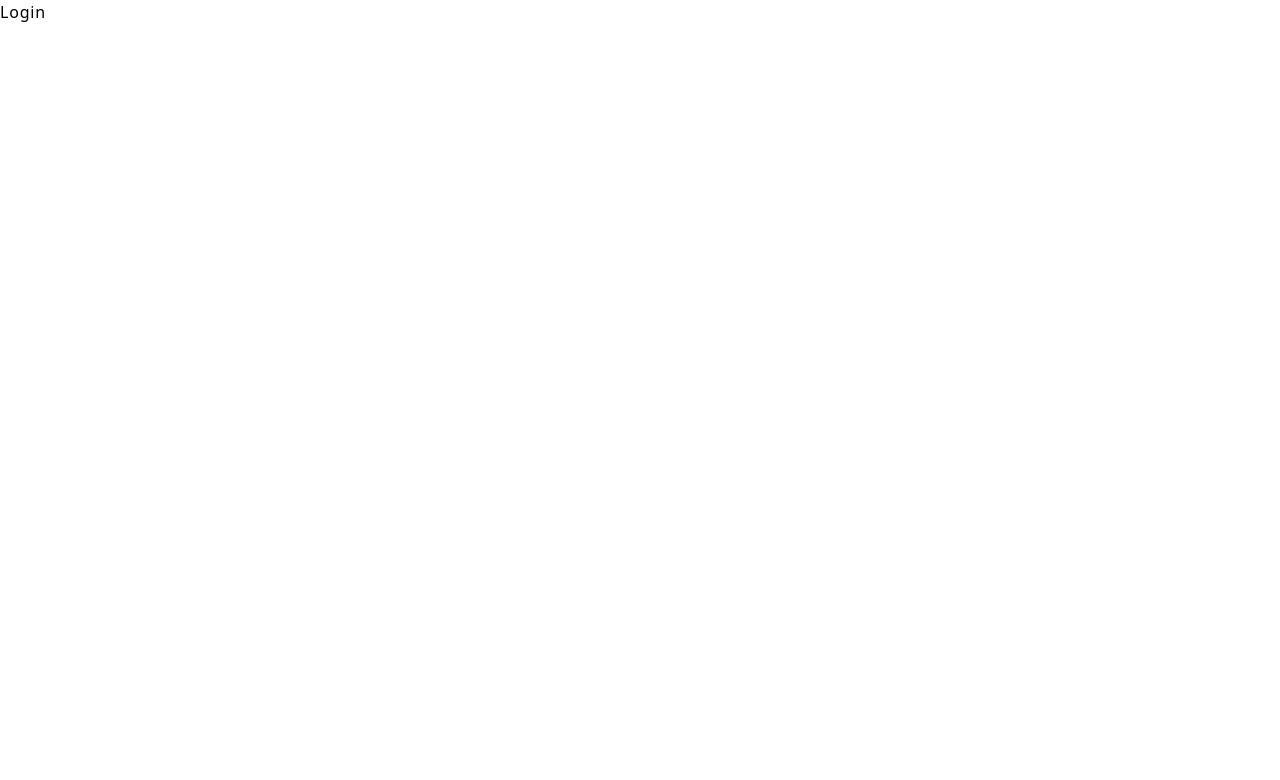
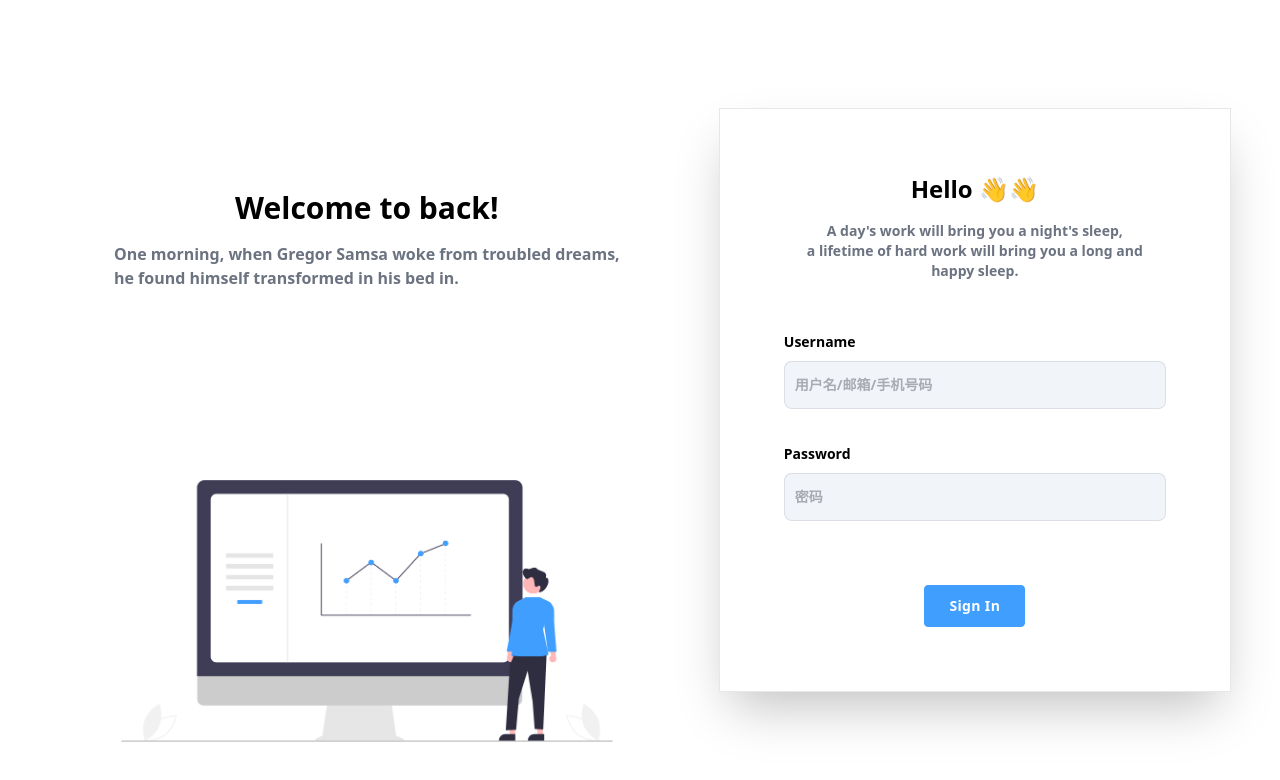
Before and after one commit to feilongjump/unnamed, a Vue app: page /login in a window 1280 px wide. Shown: the top 780 px of the page. Built offline with nearby package versions, Linux system fonts and the light colour scheme.

Commit message:
Login Page

```diff
--- a/src/main.ts
+++ b/src/main.ts
@@ -1,10 +1,10 @@
 import { createApp } from 'vue'
 import ElementPlus from 'element-plus'
-import 'element-plus/dist/index.css'
 import router from '@/router/index'
 import App from './App.vue'
 
 import './styles/index.css'
+import 'element-plus/dist/index.css'
 
 const app = createApp(App)
 
--- /dev/null
+++ b/src/styles/auth/login.css
@@ -0,0 +1,10 @@
+.login-form-box {
+  @apply max-w-lg py-16 px-16 border shadow-2xl mt-12 lg:mt-0;
+}
+.login-input .el-input__wrapper {
+  @apply h-12 mt-2 bg-slate-100  rounded-lg text-sm font-semibold;
+}
+
+.login-form-box .sign-btn {
+  @apply px-6 py-5 font-semibold tracking-wide;
+}
--- a/src/styles/index.css
+++ b/src/styles/index.css
@@ -3,5 +3,5 @@
 @tailwind utilities;
 
 #app {
-  @apply font-sans antialiased tracking-wider;
+  @apply font-sans antialiased;
 }
--- a/src/views/auth/login.vue
+++ b/src/views/auth/login.vue
@@ -1 +1,65 @@
-<template>Login</template>
+<template>
+  <div class="flex flex-col xl:flex-row">
+    <div class="xl:h-screen xl:max-w-3xl xl:ml-16 flex justify-start xl:justify-center flex-col">
+      <div class="hidden h-1/2 pt-20 xl:flex flex-col justify-center items-center">
+        <p class="mb-4">
+          <span class="text-3xl font-extrabold">Welcome to back!</span>
+        </p>
+        <p class="text-gray-500 font-bold">
+          <span> One morning, when Gregor Samsa woke from troubled dreams, </span>
+          <br />
+          <span>he found himself transformed in his bed in.</span>
+        </p>
+      </div>
+      <div class="lg:h-1/2 xl:pb-5 flex justify-center xl:justify-start items-end">
+        <img class="w-96 lg:w-1/2 xl:w-full" :src="LoginImg" />
+      </div>
+    </div>
+    <div class="w-full flex justify-center items-center">
+      <!-- Login Box -->
+      <div class="login-form-box">
+        <p class="font-bold text-2xl text-center mb-4">
+          <span>Hello 👋👋</span>
+        </p>
+        <p class="text-gray-500 font-bold text-sm text-center">
+          <span> A day's work will bring you a night's sleep,</span>
+          <br />
+          <span> a lifetime of hard work will bring you a long and happy sleep.</span>
+        </p>
+        <div class="mt-12">
+          <div class="mb-8">
+            <label class="text-sm font-semibold">Username</label>
+            <el-input v-model="form.name" class="login-input" placeholder="用户名/邮箱/手机号码" />
+          </div>
+          <div class="mb-16">
+            <label class="text-sm font-semibold">Password</label>
+            <el-input
+              v-model="form.password"
+              class="login-input"
+              placeholder="密码"
+              show-password
+            />
+          </div>
+
+          <div class="flex justify-center">
+            <el-button type="primary" class="sign-btn">Sign In</el-button>
+          </div>
+        </div>
+      </div>
+    </div>
+  </div>
+</template>
+
+<script lang="ts" setup>
+import LoginImg from '@/assets/auth/login.png'
+import { reactive } from 'vue'
+
+const form = reactive({
+  name: '',
+  password: ''
+})
+</script>
+
+<style>
+@import '@/styles/auth/login.css';
+</style>
```
Also changed, not shown: src/assets/auth/login.png (added).
